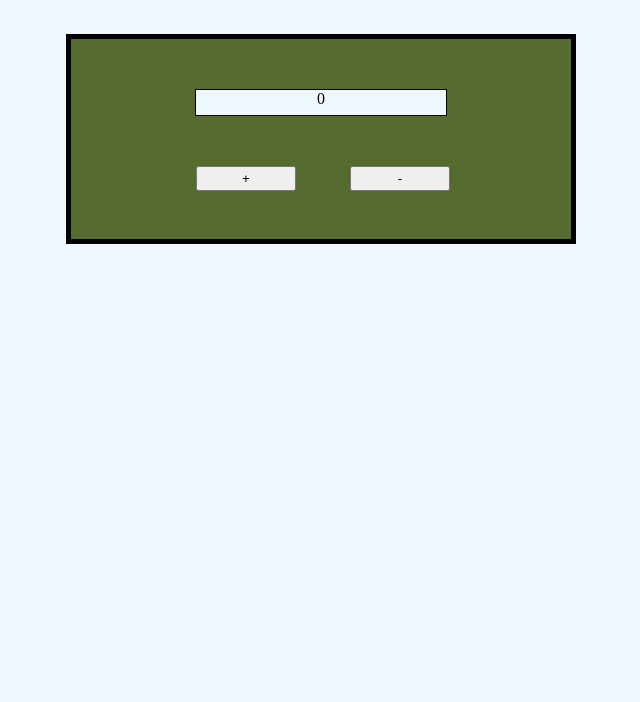
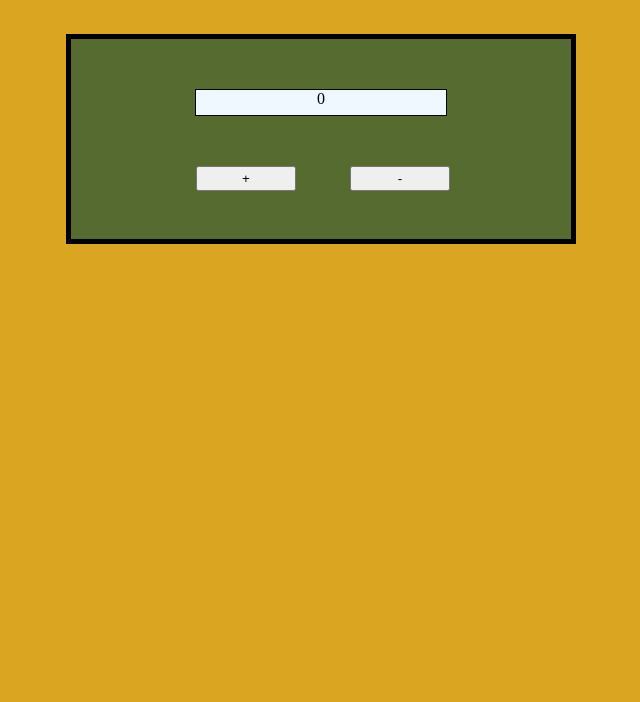
Before and after one commit to Thuotracy/simple-counter, a plain HTML site: page index.html in a window 1280 px wide. Shown: the part 98-800 px from the top of the page, without its empty margins (319-959 px from the left). Drawn offline with Linux system fonts and the light colour scheme.

Commit message:
changed background color

```diff
--- a/style.css
+++ b/style.css
@@ -1,5 +1,5 @@
 body{
-    background-color: aliceblue;
+    background-color: goldenrod;
 }
 
 h1{
```
